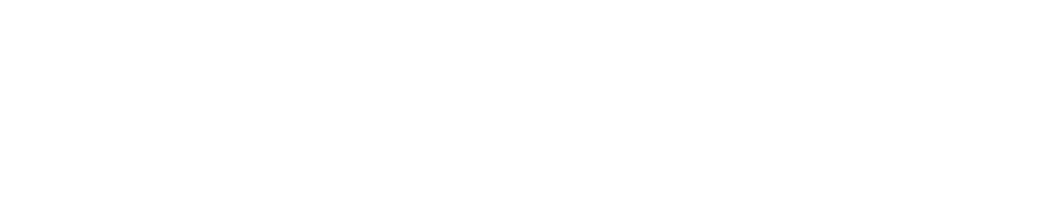
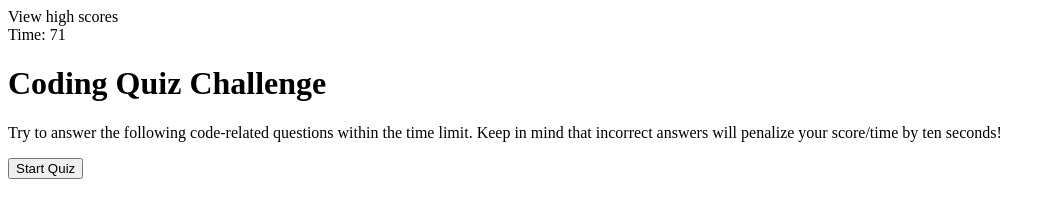
Before and after one commit to emilyk221/Code-Quiz, a plain HTML site: page index.html in a window 1280 px wide. Shown: the whole page, without its empty margins (0-1055 px from the left). Drawn offline with Linux system fonts and the light colour scheme.

Commit message:
starting html elements and timer

```diff
--- a/assets/js/script.js
+++ b/assets/js/script.js
@@ -0,0 +1,24 @@
+let timerEl = document.getElementById("timer");
+
+// countdown timer for quiz
+function countdown() {
+  let timeLeft = 75;
+
+  let timeInterval = setInterval(function() {
+    if (timeLeft >= 1) {
+      timerEl.textContent = "Time: " + timeLeft;
+      timeLeft--;
+    }
+    // // stop timer when last question answered and display time left
+    // else if () {
+    //   clearInterval(timeInterval);
+    //   timerEl.textContent = "Time: " + timeLeft;
+    // }
+    else {
+      timerEl.textContent = "Time: 0";
+      // call function to end quiz
+    }
+  }, 1000);
+}
+
+countdown();
--- a/index.html
+++ b/index.html
@@ -8,6 +8,15 @@
     <link rel="stylesheet" href="./assets/css/style.css" />
   </head>
   <body>
+    <header>
+      <div id="high-scores">View high scores</div>
+      <div id="timer">Time: 0</div>
+    </header>
+    <div class="container">
+      <h1 class="title">Coding Quiz Challenge</h1>
+      <p id="main">Try to answer the following code-related questions within the time limit. Keep in mind that incorrect answers will penalize your score/time by ten seconds!</p>
+      <button id="start" class="button">Start Quiz</button>
+    </div>
     <script src="./assets/js/script.js"></script>
   </body>
 </html>
```
